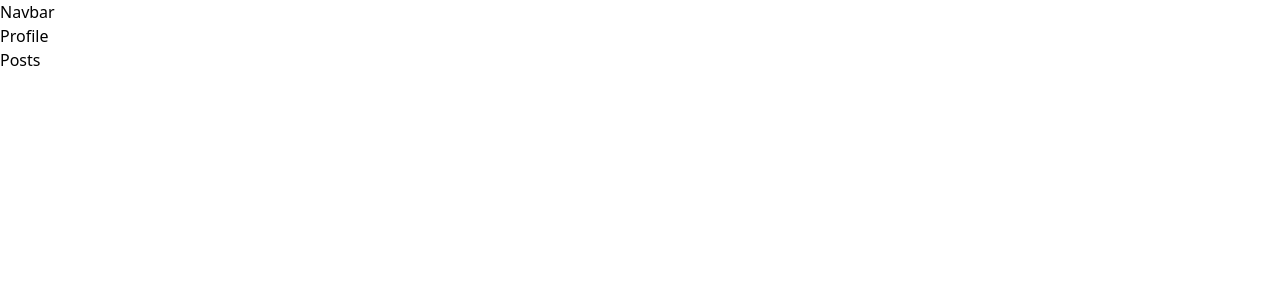
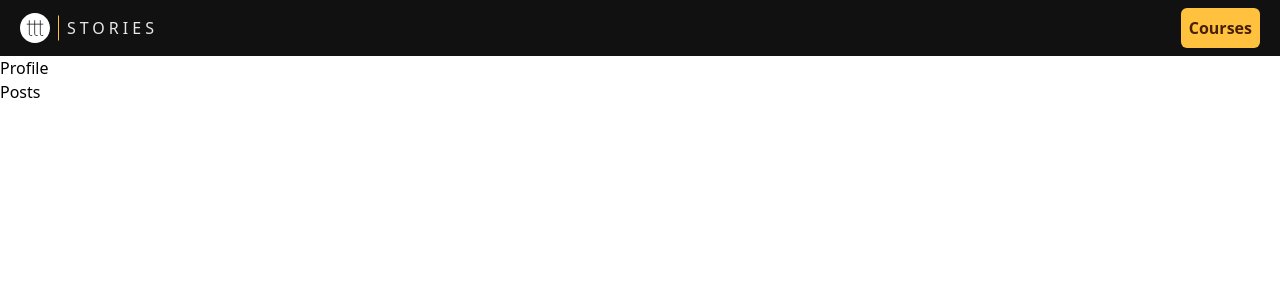
Before and after one commit to ankitnayak09/terribly-tiny-tales, a Next.js app: page / in a window 1280 px wide. Shown: the top 300 px of the page. Built offline with nearby package versions, Linux system fonts and the light colour scheme.

Commit message:
Add navigation bar with logo, stories, and courses buttons

```diff
--- a/components/Navbar.js
+++ b/components/Navbar.js
@@ -1,5 +1,17 @@
 import React from "react";
 
 export default function Navbar() {
-	return <div>Navbar</div>;
+	return (
+		<nav className="flex justify-between items-center px-5 py-2 bg-[#111111FF]">
+			<div className="flex gap-2 items-center logo uppercase text-[#E8E8E8FF] font-medium tracking-[.25rem]">
+				<img src="./logo.svg" alt="" />
+				<div className="border border-transparent border-l-[#FFC13EFF] pl-2">
+					Stories
+				</div>
+			</div>
+			<button className="bg-[#FFC13EFF] text-[#462000FF] font-bold p-2 rounded-md">
+				Courses
+			</button>
+		</nav>
+	);
 }
```
Also changed, not shown: public/logo.svg (added).
